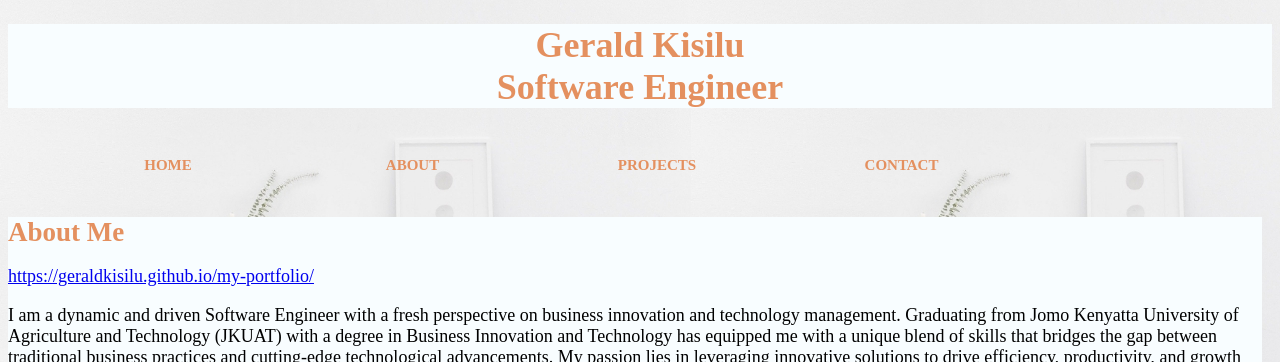
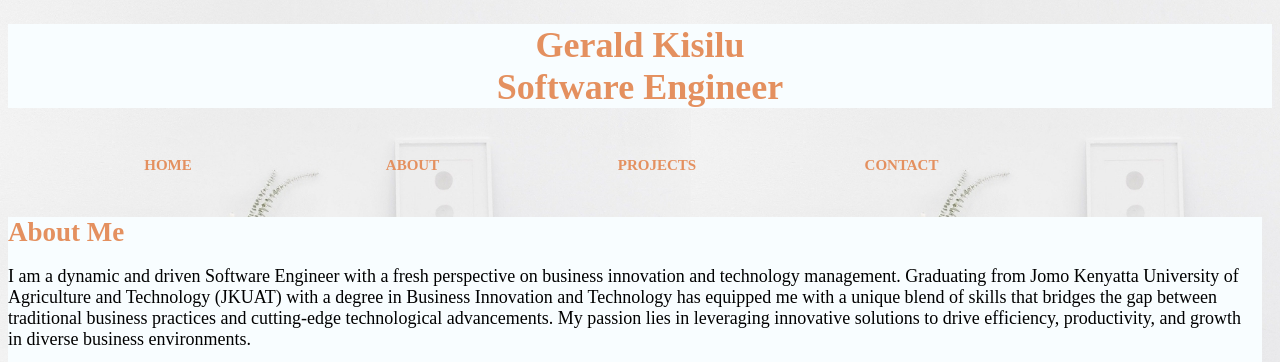
Before and after one commit to GeraldKisilu/my-portfolio, a plain HTML site: page index.html in a window 1280 px wide. Shown: the top 362 px of the page. Drawn offline with Linux system fonts and the light colour scheme.

Commit message:
Update index.html

```diff
--- a/index.html
+++ b/index.html
@@ -18,9 +18,7 @@
         </ol>
     </div>
     <h2>About Me
-        <p>
-            <a href="https://geraldkisilu.github.io/my-portfolio/">https://geraldkisilu.github.io/my-portfolio/</a>
-        </p>
+
         <p>I am a dynamic and driven Software Engineer with a fresh perspective on business innovation and technology management. Graduating from Jomo Kenyatta University of Agriculture and Technology (JKUAT) with a degree in Business Innovation and Technology has equipped me with a unique blend of skills that bridges the gap between traditional business practices and cutting-edge technological advancements. My passion lies in leveraging innovative solutions to drive efficiency, productivity, and growth in diverse business environments.
 
         <div class="image container">
```
